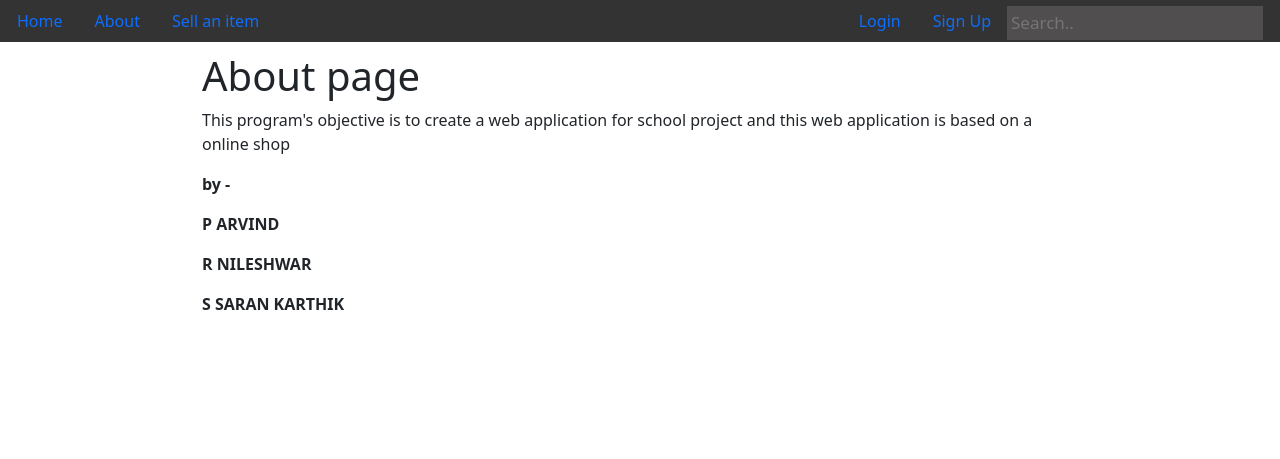
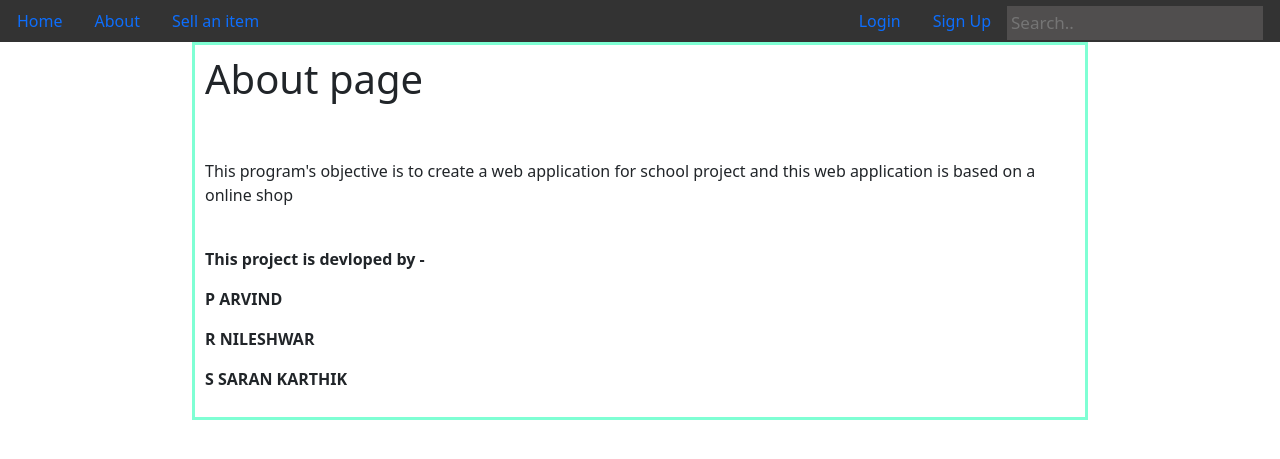
Before and after one commit to ArvindArchu/Online-shop, a Django app: page /about/ in a window 1280 px wide. Shown: the top 459 px of the page. Run offline with Django 3.2, Linux system fonts and the light colour scheme.

Commit message:
Final commit before code review

```diff
--- a/Online_Shop/Online_Shop/settings.py
+++ b/Online_Shop/Online_Shop/settings.py
@@ -123,6 +123,7 @@ USE_TZ = True
 
 STATIC_URL = '/static/'
 
+#Specifying path for storing media
 MEDIA_ROOT = os.path.join(BASE_DIR,'media')
 MEDIA_URL = '/media/'
 
--- a/Online_Shop/Online_Shop/urls.py
+++ b/Online_Shop/Online_Shop/urls.py
@@ -21,7 +21,7 @@ from django.conf.urls.static import static
 
 urlpatterns = [
     path('admin/', admin.site.urls),
-    path('', include('Shop.urls')),
+    path(r'', include('Shop.urls')),
     path('', include('users.urls')),
 
 ]
--- a/Online_Shop/Shop/models.py
+++ b/Online_Shop/Shop/models.py
@@ -1,5 +1,6 @@
 from django.db import models
 
+#Database for the products
 class Product(models.Model):
     productname = models.CharField(max_length=200,default='Enter product name')
     price = models.DecimalField(max_digits=5, decimal_places=2,default='0.0')
--- a/Online_Shop/Shop/templates/Shop/about.html
+++ b/Online_Shop/Shop/templates/Shop/about.html
@@ -5,11 +5,13 @@
   <title>About page</title>
   <h1>About page</h1>
   <p>
+    <br>
+    <br>
     This program's objective is to create a web application for school project
     and this web application is based on a online shop
   </p>
   <b>
-  <p> by -
+  <p> <br>This project is devloped by -
   <p> P ARVIND </p>
   <p> R NILESHWAR </p>
   <p> S SARAN KARTHIK </p>
@@ -21,6 +23,7 @@
     margin: auto;
     width: 70%;
     padding: 10px;
+    border: solid aquamarine;
   }
 </style>
 
--- a/Online_Shop/Shop/urls.py
+++ b/Online_Shop/Shop/urls.py
@@ -6,9 +6,9 @@ from .views import *
 from django.contrib import admin
 
 
-
+#Projet urls
 urlpatterns = [
-    path('home/', views.home, name = 'shop-home'),#giving no path and then importing home from views
+    path('home/', views.home, name = 'shop-home'),
     path('about/',views.about,name = 'shop-about'),
     path('create/',views.product_create,name = 'shop-create'),
 ]
--- a/Online_Shop/Shop/views.py
+++ b/Online_Shop/Shop/views.py
@@ -6,13 +6,16 @@ from .forms import *
 from django.contrib.auth.forms import AuthenticationForm, PasswordResetForm
 from django.contrib.auth import login, authenticate
 
+#Home page view
 def home(request):
 	products = Product.objects.all()
 	return render(request, 'Shop/shop.html',{'products':products})
 
+#About page view
 def about(request):
 	return render(request, 'Shop/about.html')
 
+#Create-product view
 def product_create(request):
 	if request.method == 'POST':
 		form = productForm(request.POST, request.FILES)
```
